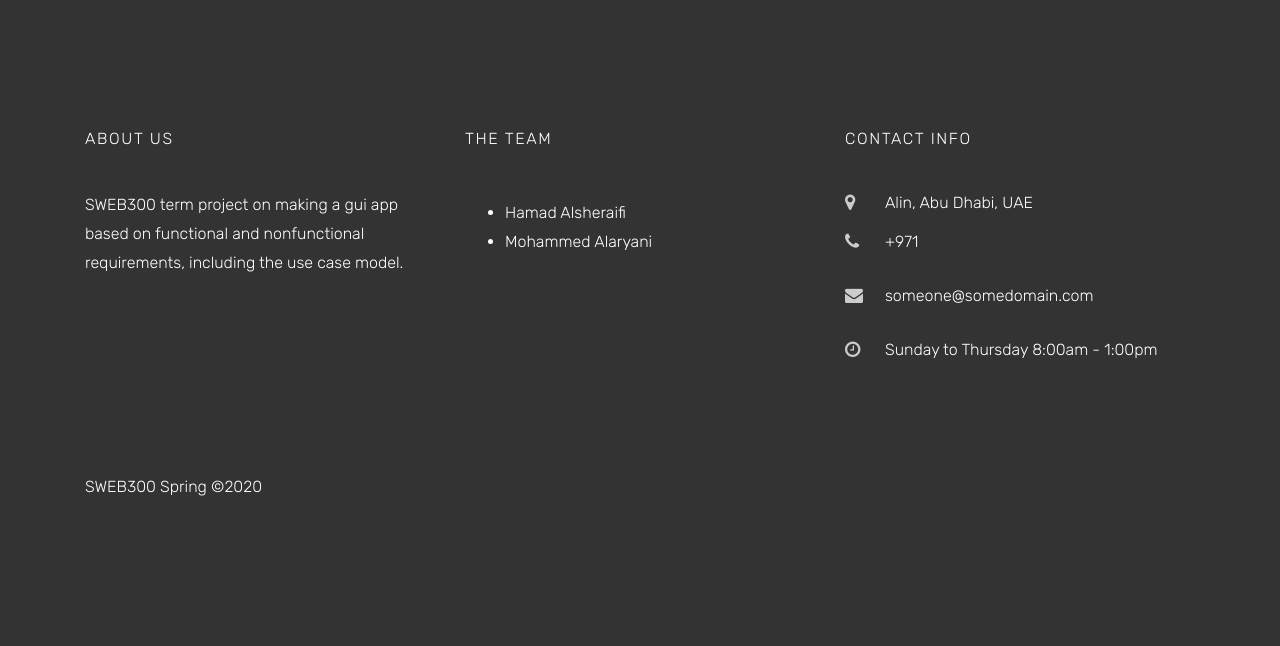
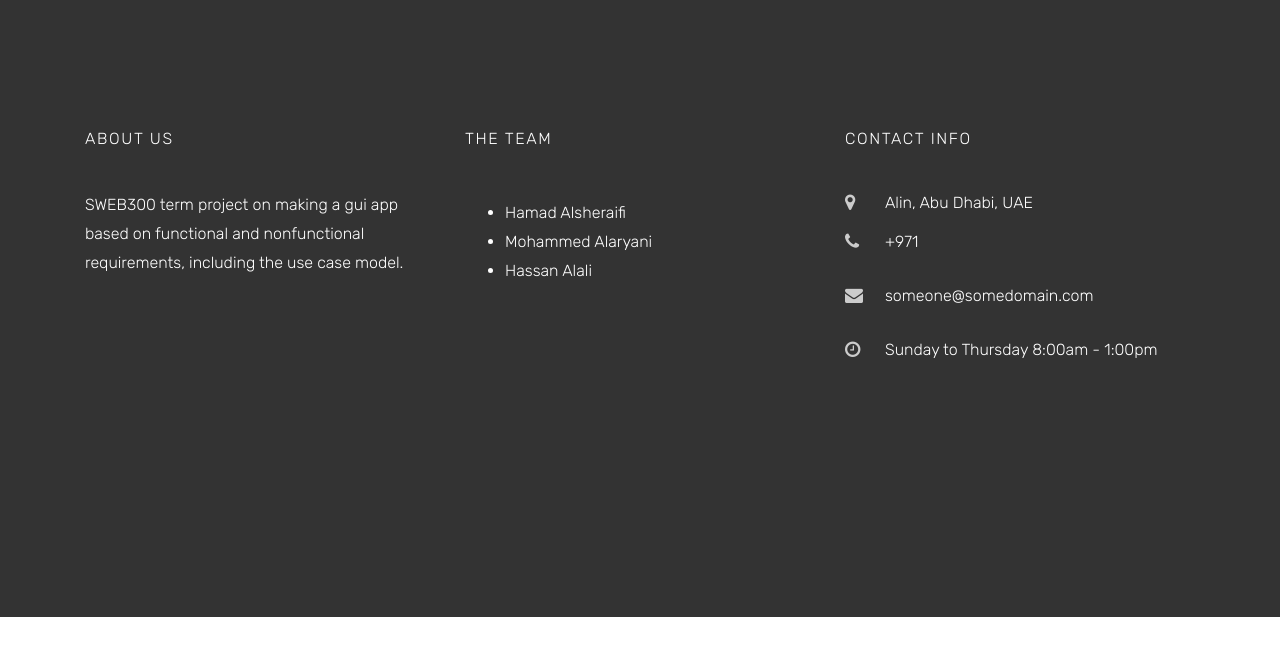
Before and after one commit to Hameon4/Hotel-Reservation-System, a PHP site: page /index.php in a window 1280 px wide. Shown: the part 4109-4755 px from the top of the page. After the commit the page ends 4726 px from the top, so only its background shows below. Run offline with PHP 8.4, Linux system fonts and the light colour scheme; some libraries are stand-ins or nearby versions; some web fonts are replaced.

Commit message:
Update footer.php

```diff
--- a/footer.php
+++ b/footer.php
@@ -12,6 +12,7 @@
           <ul>
             <li>Hamad Alsheraifi</li>
             <li>Mohammed Alaryani</li>
+            <li>Hassan Alali</li>
           </ul>
         </p>
       </div>
@@ -34,9 +35,8 @@
     <div class="row pt-5">
       <div class="col-md-12 text-left">
         <p>
-          <!-- Link back to Colorlib can't be removed. Template is licensed under CC BY 3.0. -->
-          SWEB300 Spring &copy;<script>document.write(new Date().getFullYear());</script></a>
-          <!-- Link back to Colorlib can't be removed. Template is licensed under CC BY 3.0. -->
+
+<!--           SWEB300 Spring &copy;<script>document.write(new Date().getFullYear());</script> -->
         </p>
       </div>
     </div>
```
